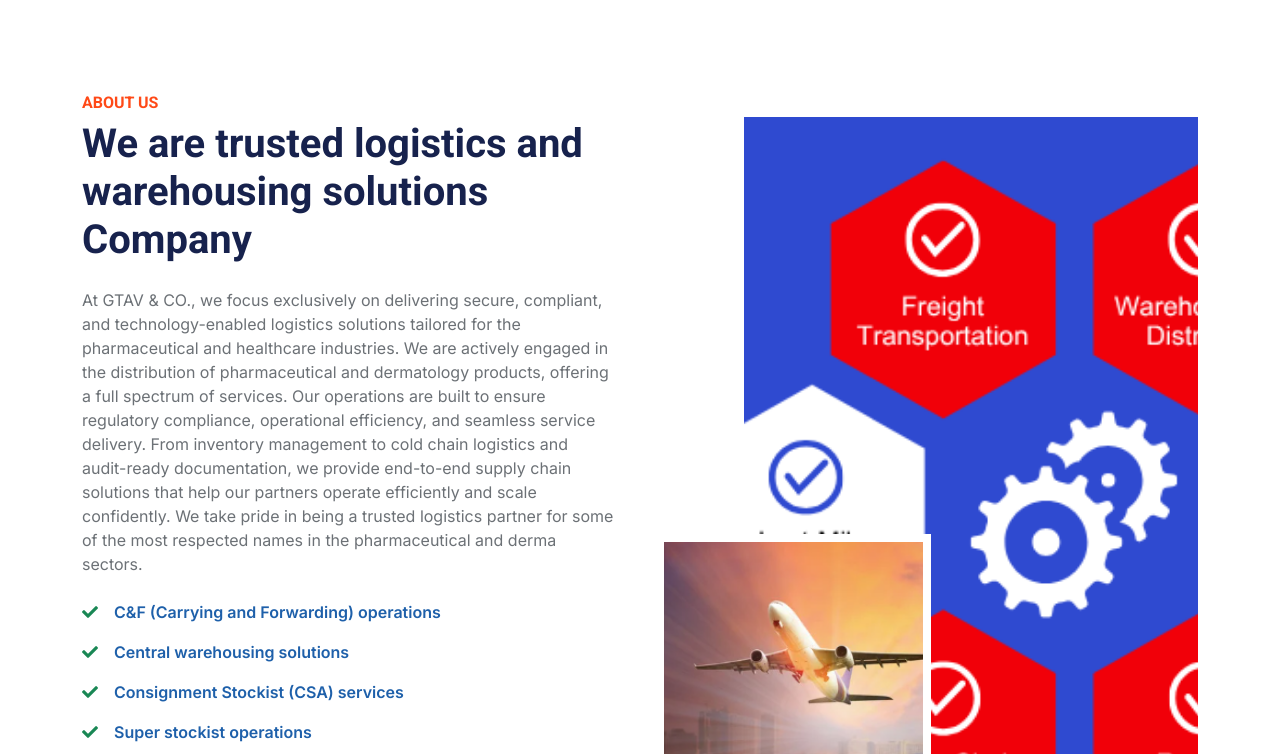
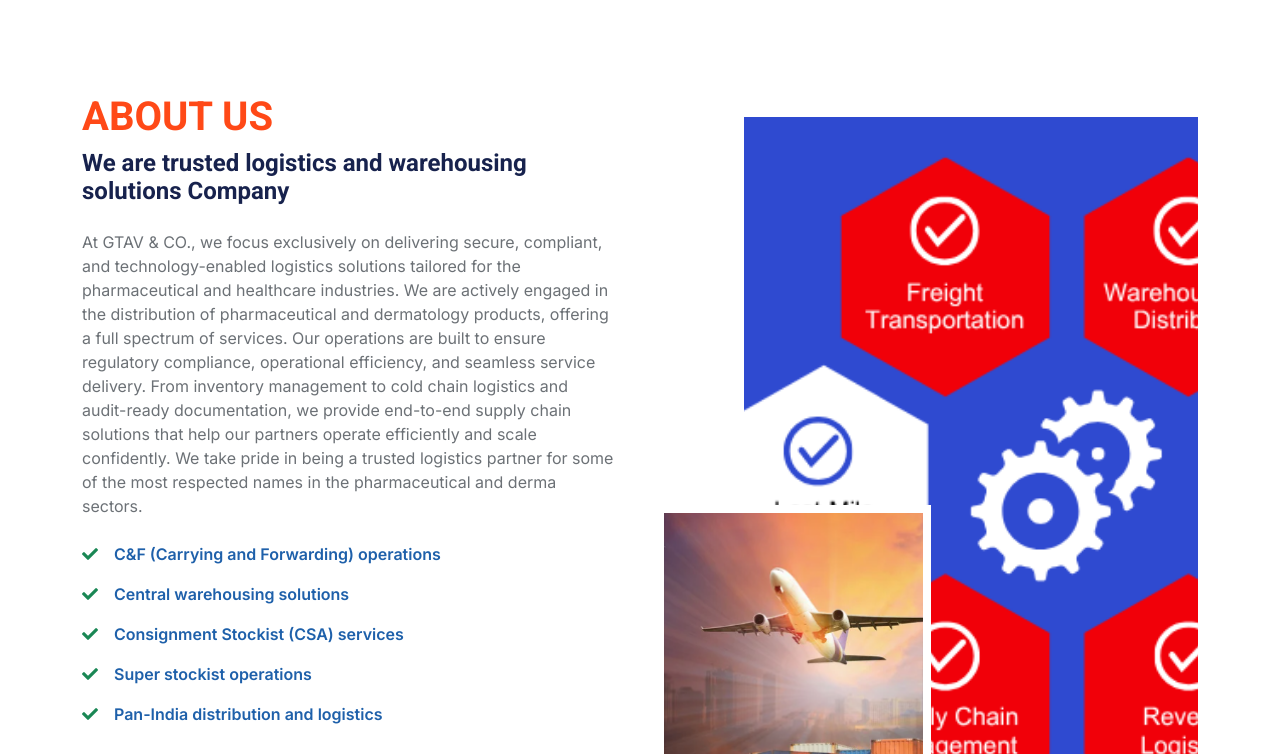
Before and after one commit to tribhuankumar1989/gtav_co, a plain HTML site: page index.html in a window 1280 px wide. Shown: the part 1518-2272 px from the top of the page. Drawn offline with nearby package versions, Linux system fonts and the light colour scheme.

Commit message:
Update index.html

```diff
--- a/index.html
+++ b/index.html
@@ -53,7 +53,7 @@
             <div class="col-lg-9 col-md-12 text-end">
                 <div class="h-100 d-inline-flex align-items-center me-4">
                     <i class="fa fa-map-marker-alt text-primary me-2"></i>
-                    <p class="m-0">B-7, Patel Nagar-II, Near Shiv Temple, GZB-201001</p>
+                    <p class="m-0">GTAV & CO.,B-7, Patel Nagar-II, Near Shiv Temple, GZB-201001</p>
                 </div>
                 <div class="h-100 d-inline-flex align-items-center me-4">
                     <i class="far fa-envelope-open text-primary me-2"></i>
@@ -193,8 +193,8 @@
         <div class="container">
             <div class="row g-5">
                 <div class="col-lg-6 wow fadeInUp" data-wow-delay="0.1s">
-                    <h6 class="text-secondary text-uppercase">About Us</h6>
-                    <h1 class="mb-4">We are trusted logistics and warehousing solutions Company</h1>
+                    <h1 class="text-secondary text-uppercase">About Us</h6>
+                    <h4 class="mb-4">We are trusted logistics and warehousing solutions Company</h1>
                     <p class="mb-4">At GTAV & CO., we focus exclusively on delivering secure, compliant, and technology-enabled logistics solutions tailored for the pharmaceutical and healthcare industries. We are actively engaged in the distribution of pharmaceutical and dermatology products, offering a full spectrum of services. Our operations are built to ensure regulatory compliance, operational efficiency, and seamless service delivery. From inventory management to cold chain logistics and audit-ready documentation, we provide end-to-end supply chain solutions that help our partners operate efficiently and scale confidently. We take pride in being a trusted logistics partner for some of the most respected names in the pharmaceutical and derma sectors.</p>
                     <p class="fw-medium text-primary"><i class="fa fa-check text-success me-3"></i>C&F (Carrying and Forwarding) operations</p>
                     <p class="fw-medium text-primary"><i class="fa fa-check text-success me-3"></i>Central warehousing solutions</p>
```
